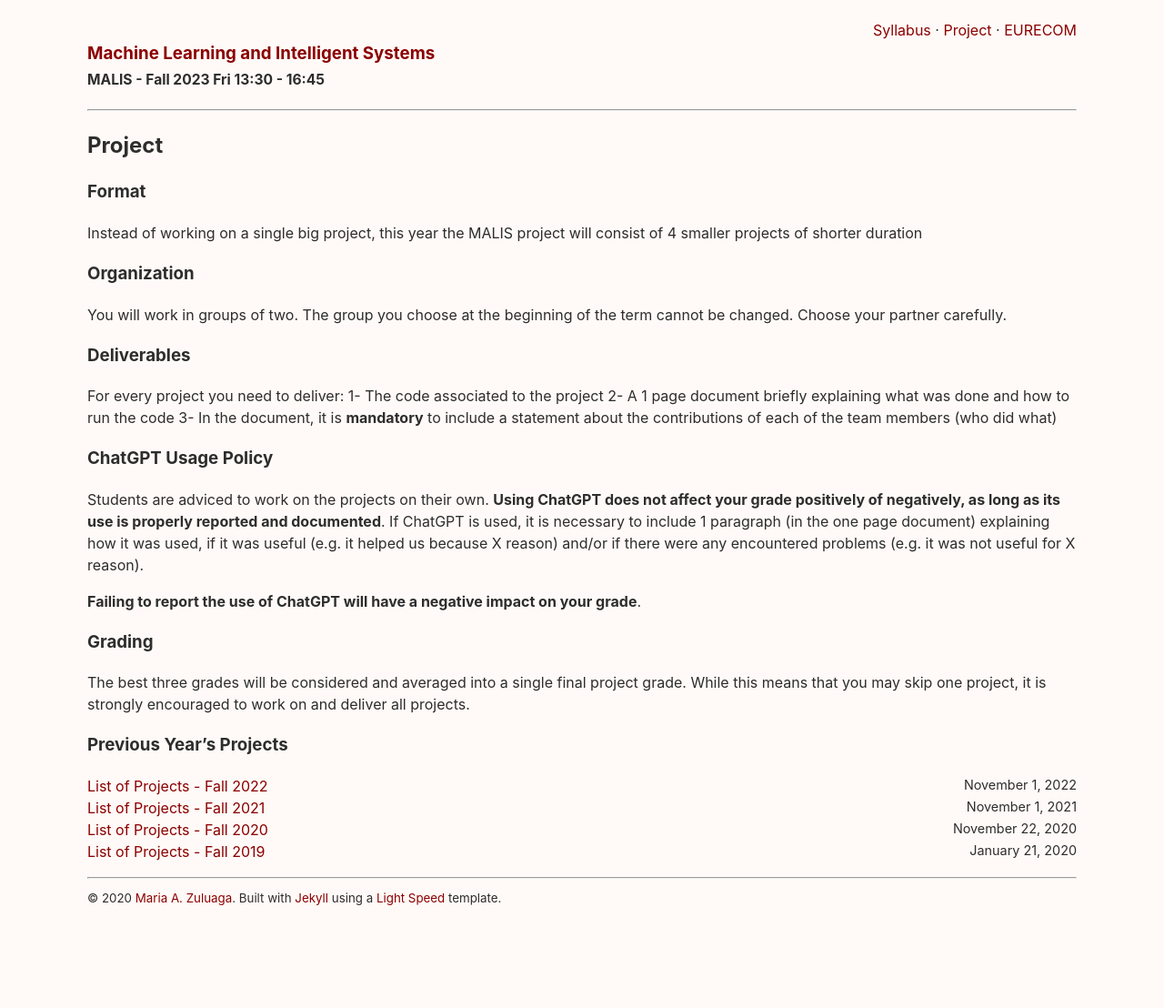
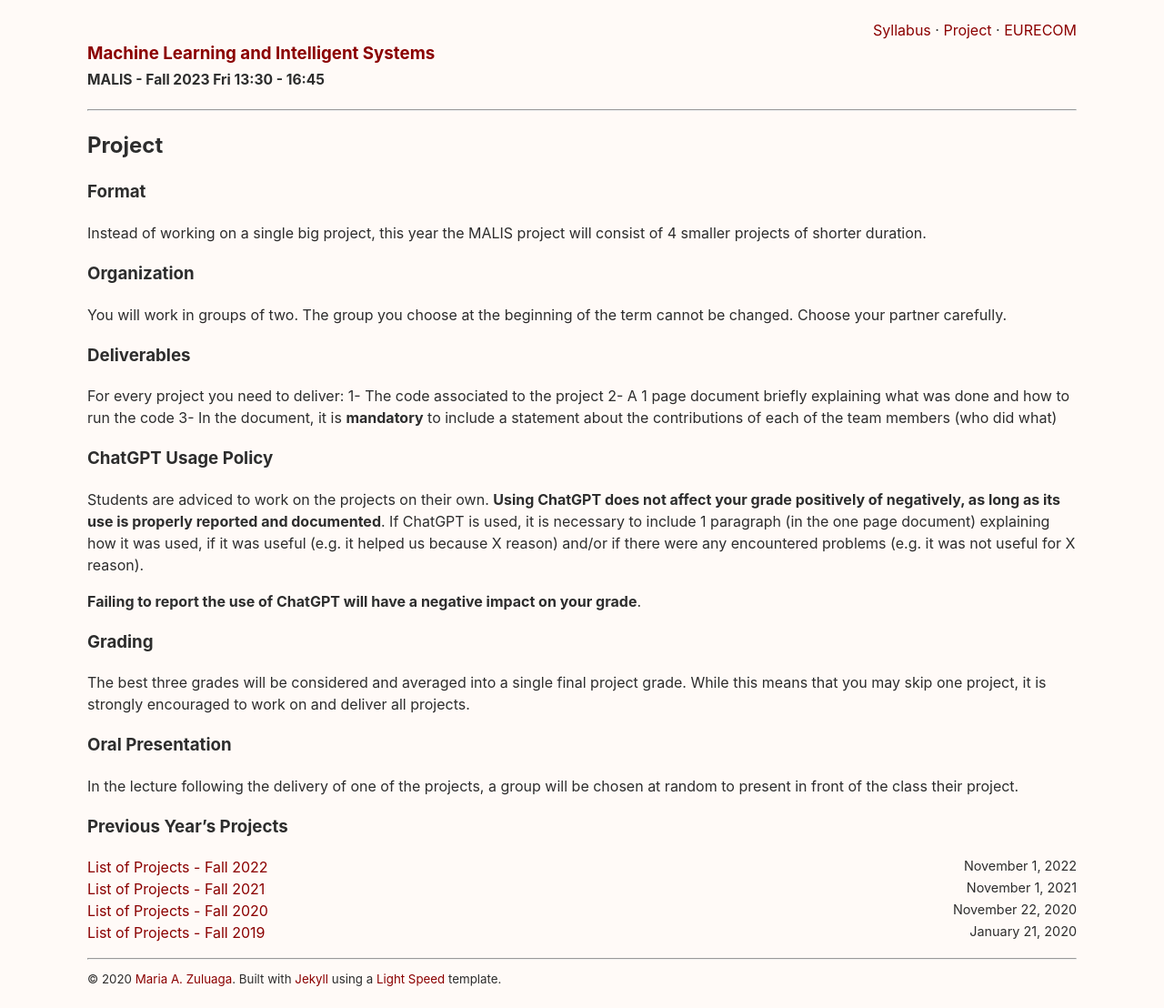
Before and after one commit to malis-course/malis-course.github.io, a Jekyll site: the page built from _pages/project.md, in a window 1280 px wide. Shown: the whole page at 91% size. Built offline with Jekyll 4.4.1, drawn with Linux system fonts in a browser that asks for light colours; before the commit the page ends 1019 px from its top, so only the background shows below that.

Commit message:
Projects 2023-24

```diff
--- a/_pages/project.md
+++ b/_pages/project.md
@@ -6,7 +6,7 @@ permalink: /project
 ---
 
 ### Format
-Instead of working on a single big project, this year the MALIS project will consist of 4 smaller projects of shorter duration
+Instead of working on a single big project, this year the MALIS project will consist of 4 smaller projects of shorter duration.
 
 ### Organization
 You will work in groups of two. The group you choose at the beginning of the term cannot be changed. Choose your partner carefully.
@@ -28,6 +28,8 @@ and/or if there were any encountered problems (e.g. it was not useful for X reas
 The best three grades will be considered and averaged into a single final project grade.
 While this means that you may skip one project, it is strongly encouraged to work on and deliver all projects.
 
+### Oral Presentation
+In the lecture following the delivery of one of the projects, a group will be chosen at random to present in front of the class their project.
 
 
 ### Previous Year's Projects
```
